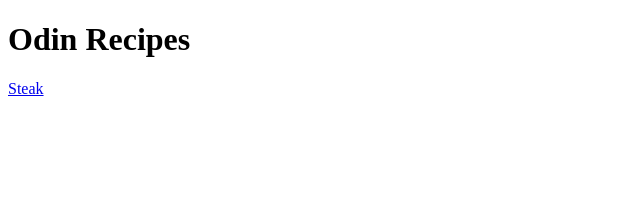
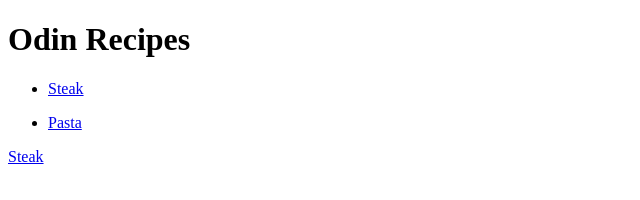
Before and after one commit to anyakusn/odin-recipes, a plain HTML site: page index.html in a window 1280 px wide. Shown: the whole page, without its empty margins (0-640 px from the left). Drawn offline with Linux system fonts and the light colour scheme.

Commit message:
Add link to pasta.html page Display Steak and Pasta links as a list

```diff
--- a/index.html
+++ b/index.html
@@ -7,6 +7,10 @@
 
         <body>
             <h1>Odin Recipes</h1>
+            <ul>
+                <p><li><a href="recipes/Steak.html">Steak</a></li></p>
+                <p><li><a href="recipes/pasta.html">Pasta</a></li></p>
+            </ul>
             <a href="recipes/Steak.html">Steak</a>
         </body>
     </html>
```
